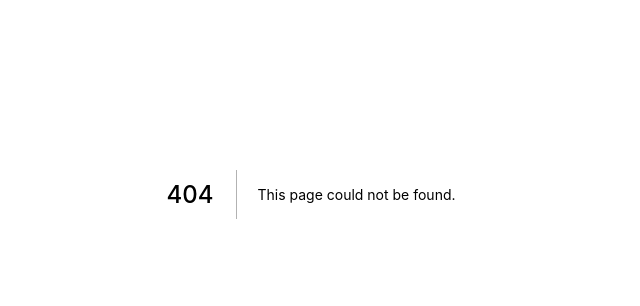
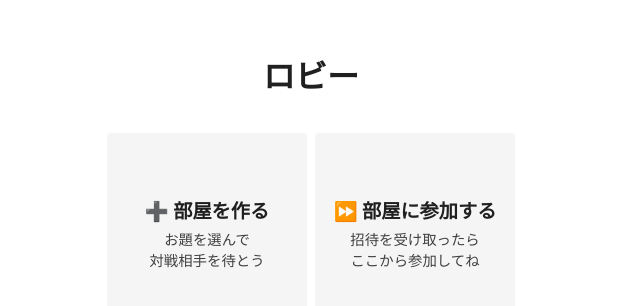
Before and after one commit to hota1024/tatakai, a Next.js app: page /lobby in a window 1280 px wide. Before the commit this address had no page. Shown: the part 206-512 px from the top of the page, without its empty margins (329-969 px from the left). Built offline with nearby package versions, Linux system fonts and the light colour scheme.

Commit message:
💄add Lobby page

```diff
--- /dev/null
+++ b/src/page-components/Lobby/Lobby.tsx
@@ -0,0 +1,52 @@
+import Link from 'next/link'
+import {
+  AreaButton,
+  AreaButtonLabel,
+  AreaButtonContent,
+} from '@/components/AreaButton'
+import { Box } from '@/components/Box'
+import { ExitAnimationable } from '@/components/ExitAnimationable'
+import { FullHeightContainer } from '@/components/FullHeightContainer'
+import { upFadeIn } from '@/utils/transition'
+import { motion } from 'framer-motion'
+
+/**
+ * Lobby props.
+ */
+export type LobbyProps = {}
+
+/**
+ * Lobby component.
+ */
+export const Lobby: React.VFC<LobbyProps> = (props) => {
+  return (
+    <ExitAnimationable>
+      <FullHeightContainer>
+        <motion.h1 variants={upFadeIn}>ロビー</motion.h1>
+        <Box css={{ margin: '16px 0' }} />
+        <Box css={{ display: 'flex' }} variants={upFadeIn}>
+          <Link href="/rooms/new" passHref>
+            <AreaButton as="a" css={{ margin: '4px' }}>
+              <AreaButtonLabel>➕ 部屋を作る</AreaButtonLabel>
+              <AreaButtonContent>
+                お題を選んで
+                <br />
+                対戦相手を待とう
+              </AreaButtonContent>
+            </AreaButton>
+          </Link>
+          <Link href="/rooms/join" passHref>
+            <AreaButton as="a" css={{ margin: '4px' }}>
+              <AreaButtonLabel>⏩ 部屋に参加する</AreaButtonLabel>
+              <AreaButtonContent>
+                招待を受け取ったら
+                <br />
+                ここから参加してね
+              </AreaButtonContent>
+            </AreaButton>
+          </Link>
+        </Box>
+      </FullHeightContainer>
+    </ExitAnimationable>
+  )
+}
--- /dev/null
+++ b/src/pages/lobby.tsx
@@ -0,0 +1,11 @@
+import { Lobby } from '@/page-components/Lobby/Lobby'
+import { NextPage } from 'next'
+
+/**
+ * Lobby page.
+ */
+export const LobbyPage: NextPage = () => {
+  return <Lobby />
+}
+
+export default LobbyPage
```
